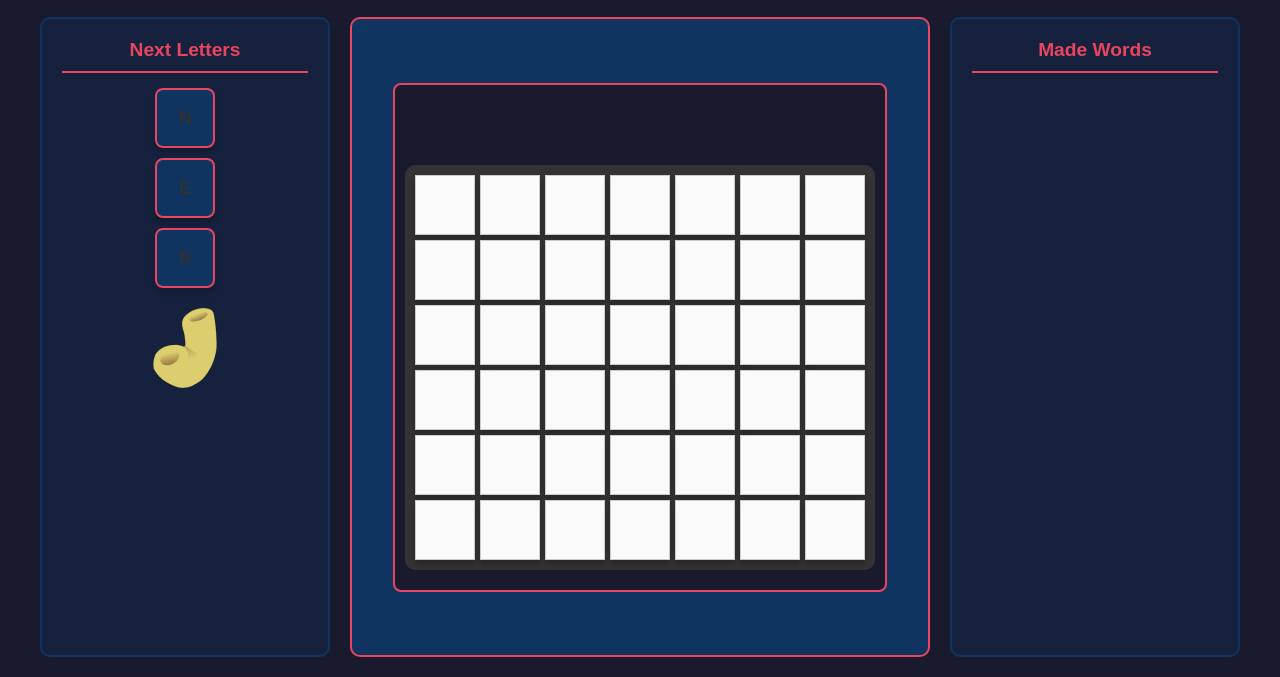
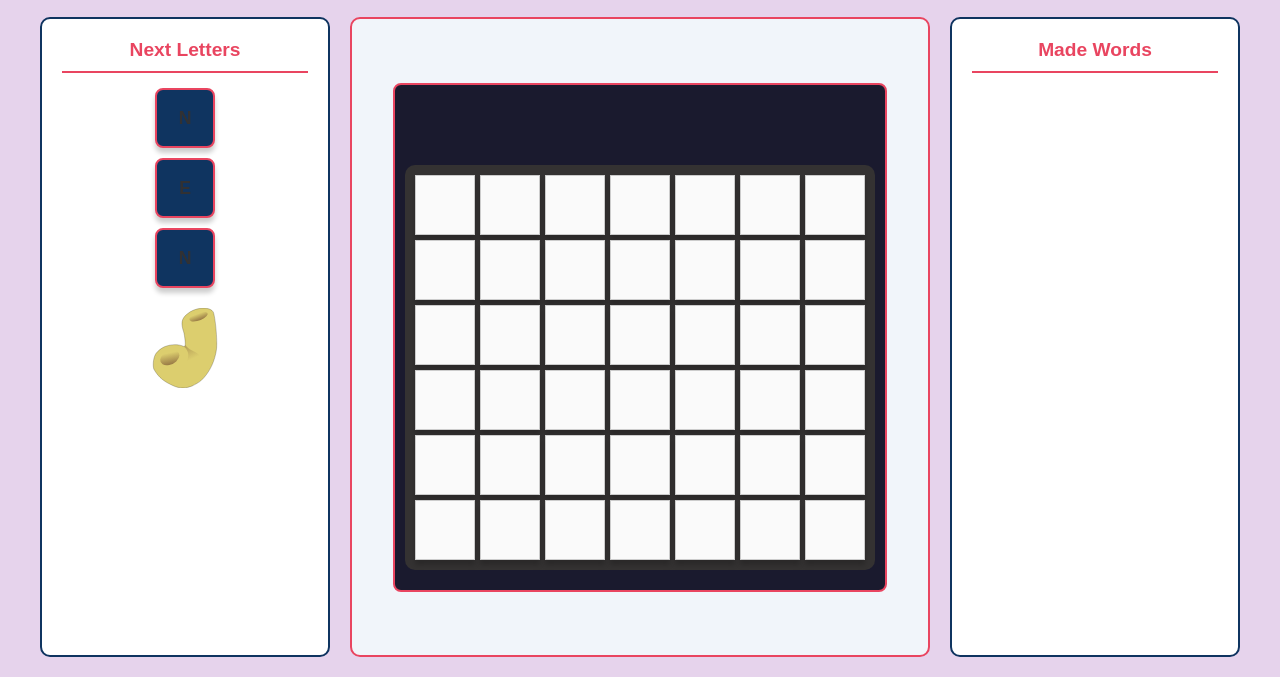
Before and after one commit to yidinghou/wordtris, a website with bundled scripts: page docs/index.html in a window 1280 px wide. Shown: the part 131-808 px from the top of the page. Built offline with nearby package versions, Linux system fonts and the light colour scheme.

Commit message:
update name from cat to noodle

```diff
--- a/docs/index.html
+++ b/docs/index.html
@@ -21,8 +21,8 @@
         <div class="left-panel">
             <div class="panel-title">Next Letters</div>
             <div id="preview-container" class="next-tiles"></div>
-            <div class="cat-container">
-                <img src="../noodle-macaroni-svgrepo-com.svg" alt="Cartoon Noodle" class="cartoon-cat" width="80" height="80" />
+            <div class="noodle-container">
+                <img src="../noodle-macaroni-svgrepo-com.svg" alt="Cartoon Noodle" class="cartoon-noodle" width="80" height="80" />
             </div>
         </div>
 
--- a/docs/styles/styles.css
+++ b/docs/styles/styles.css
@@ -7,8 +7,8 @@
 
 body {
   font-family: Arial, sans-serif;
-  background-color: #1a1a2e;
-  color: #eee;
+  background-color: #e6d3ec;
+  color: #ffffff;
   min-height: 100vh;
   display: flex;
   flex-direction: column;
@@ -37,7 +37,7 @@ body {
 /* Left panel - Next Letters */
 .left-panel {
     grid-area: left-panel;
-    background-color: #16213e;
+    background-color: #ffffff;
     border-radius: 10px;
     padding: 20px;
     border: 2px solid #0f3460;
@@ -46,7 +46,7 @@ body {
 /* Right panel - Made Words List */
 .right-panel {
     grid-area: right-panel;
-    background-color: #16213e;
+    background-color: #ffffff;
     border-radius: 10px;
     padding: 20px;
     border: 2px solid #0f3460;
@@ -55,7 +55,7 @@ body {
 /* Game board area */
 .game-board {
     grid-area: game-board;
-    background-color: #0f3460;
+    background-color: #f1f5fa;
     border-radius: 10px;
     padding: 20px;
     border: 2px solid #e94560;
@@ -74,24 +74,24 @@ body {
     padding-bottom: 10px;
 }
 
-/* Cat container */
-.cat-container {
+/* noodle container */
+.noodle-container {
     display: flex;
     justify-content: center;
     align-items: center;
     margin-top: 20px;
 }
 
-.cartoon-cat {
+.cartoon-noodle {
     cursor: pointer;
     transition: filter 0.2s;
 }
 
-.cartoon-cat.jump {
-    animation: cat-jump 0.5s cubic-bezier(.42,1.5,.58,1);
+.cartoon-noodle.jump {
+    animation: noodle-jump 0.5s cubic-bezier(.42,1.5,.58,1);
 }
 
-@keyframes cat-jump {
+@keyframes noodle-jump {
     0%   { transform: translateY(0) scale(1); }
     30%  { transform: translateY(-40px) scale(1.1); }
     60%  { transform: translateY(0) scale(1); }
```
